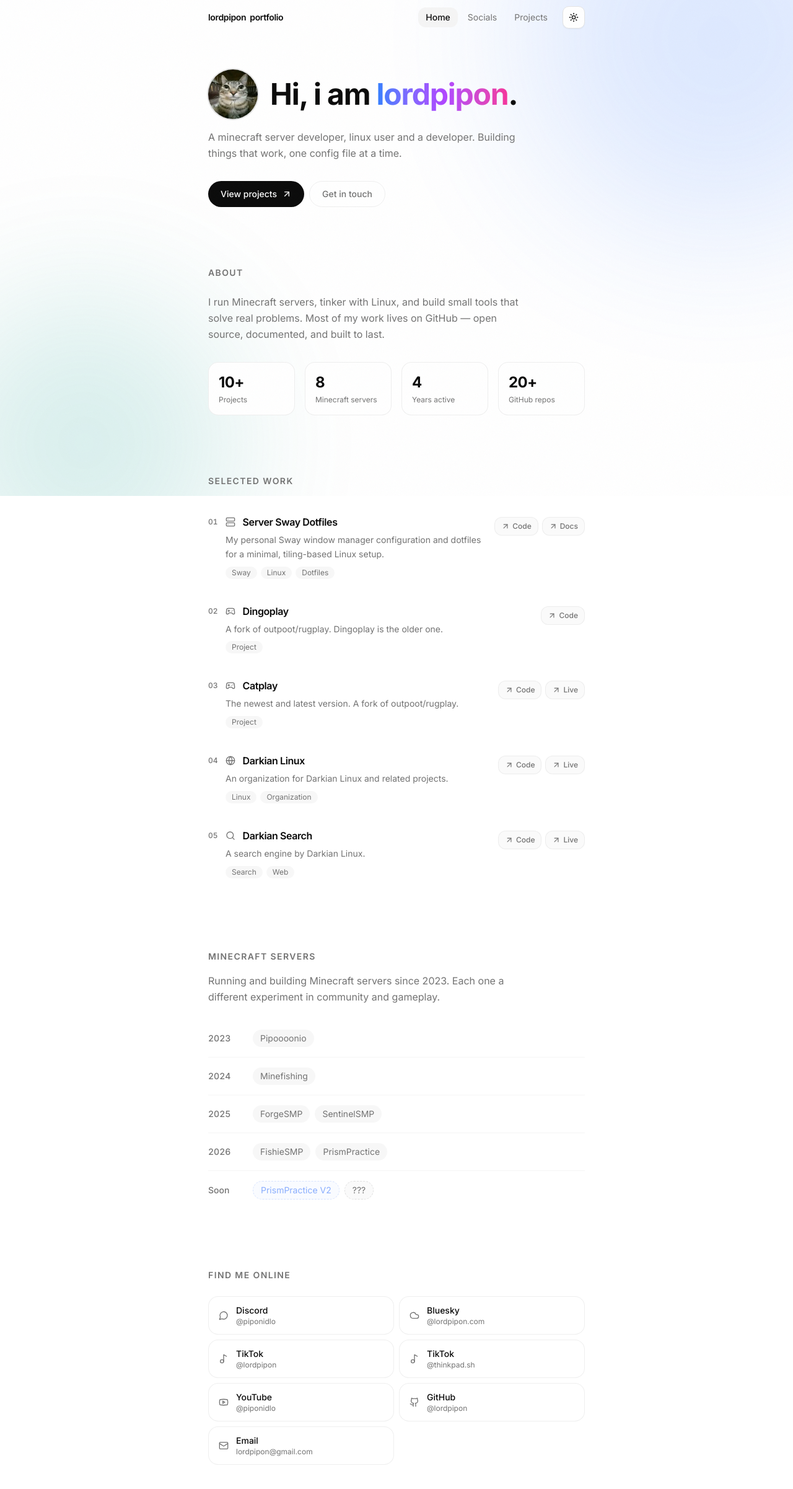
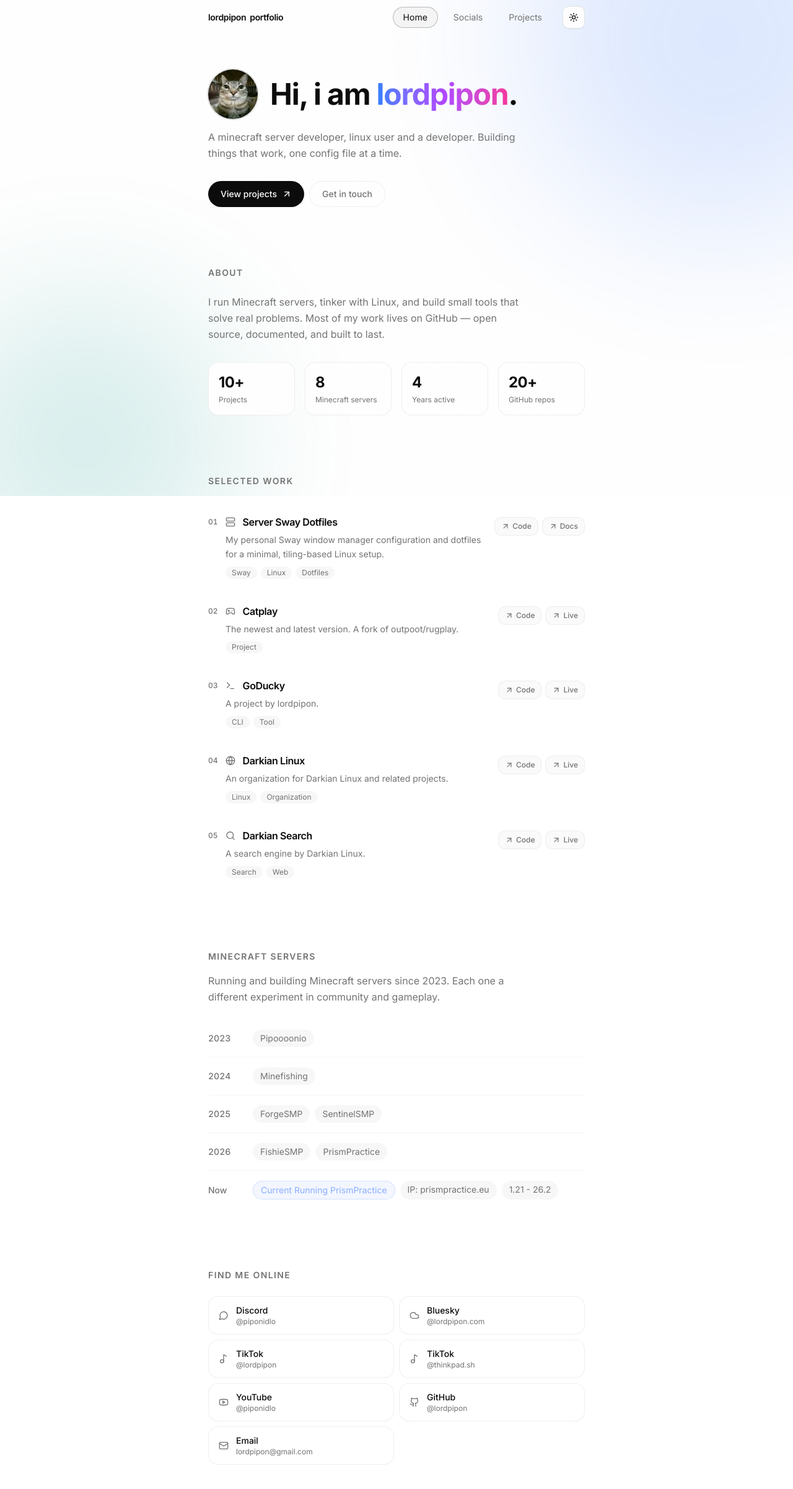
Before and after one commit to lordpipon/portfolio, a Next.js app: page / in a window 1280 px wide. Shown: the top 2402 px of the page at 62% size. Built offline with nearby package versions, Linux system fonts and the light colour scheme.

Commit message:
Add custom cross cursor with glow, pill nav buttons, fix Darkian Search, update Minecraft section

```diff
--- a/app/globals.css
+++ b/app/globals.css
@@ -124,6 +124,21 @@
   }
   body {
     @apply bg-background text-foreground;
+  }
+}
+
+/* Hide native cursor when custom cursor is active on fine pointers */
+@media (pointer: fine) {
+  html,
+  body,
+  a,
+  button,
+  input,
+  textarea,
+  select,
+  label,
+  [role="button"] {
+    cursor: none;
   }
 }
 
--- a/app/layout.tsx
+++ b/app/layout.tsx
@@ -2,6 +2,7 @@ import type { Metadata } from "next";
 import { Inter } from "next/font/google";
 
 import { ThemeProvider } from "@/components/theme-provider";
+import { CustomCursor } from "@/components/custom-cursor";
 
 import "./globals.css";
 
@@ -40,6 +41,7 @@ export default function RootLayout({
         >
           <div className="bg-blobs" />
           <div className="grain" />
+          <CustomCursor />
           {children}
         </ThemeProvider>
       </body>
--- a/app/page.tsx
+++ b/app/page.tsx
@@ -13,6 +13,7 @@ import {
   Server,
   Globe,
   Search,
+  Terminal,
   Gamepad2,
 } from "lucide-react";
 import Link from "next/link";
@@ -87,14 +88,6 @@ const projects = [
   },
   {
     num: "02",
-    title: "Dingoplay",
-    description: "A fork of outpoot/rugplay. Dingoplay is the older one.",
-    tags: ["Project"],
-    href: "https://github.com/lordpipon/dingoplay",
-    icon: Gamepad2,
-  },
-  {
-    num: "03",
     title: "Catplay",
     description:
       "The newest and latest version. A fork of outpoot/rugplay.",
@@ -102,6 +95,15 @@ const projects = [
     href: "https://github.com/lordpipon/catplay",
     liveHref: "https://catplay.org",
     icon: Gamepad2,
+  },
+  {
+    num: "03",
+    title: "GoDucky",
+    description: "A project by lordpipon.",
+    tags: ["CLI", "Tool"],
+    href: "https://github.com/go-ducky/cli",
+    liveHref: "https://goducky.lordpipon.com",
+    icon: Terminal,
   },
   {
     num: "04",
@@ -392,7 +394,7 @@ export default function Home() {
             >
               <div className="flex items-center gap-6">
                 <span className="w-12 shrink-0 text-sm font-medium tabular-nums text-muted-foreground">
-                  Soon
+                  Now
                 </span>
                 <div className="flex flex-wrap gap-2">
                   <motion.span
@@ -402,12 +404,15 @@ export default function Home() {
                       repeat: Infinity,
                       ease: "easeInOut",
                     }}
-                    className="rounded-full border border-dashed border-primary/30 bg-primary/5 px-3 py-1 text-sm text-primary"
+                    className="rounded-full border border-primary/30 bg-primary/10 px-3 py-1 text-sm text-primary"
                   >
-                    PrismPractice V2
+                    Current Running PrismPractice
                   </motion.span>
-                  <span className="rounded-full border border-dashed border-muted-foreground/20 bg-muted/50 px-3 py-1 text-sm text-muted-foreground">
-                    ???
+                  <span className="rounded-full bg-muted/80 px-3 py-1 text-sm text-muted-foreground">
+                    IP: prismpractice.eu
+                  </span>
+                  <span className="rounded-full bg-muted/80 px-3 py-1 text-sm text-muted-foreground">
+                    1.21 - 26.2
                   </span>
                 </div>
               </div>
--- /dev/null
+++ b/components/custom-cursor.tsx
@@ -0,0 +1,102 @@
+"use client";
+
+import { useEffect, useRef, useState } from "react";
+import { motion, useMotionValue, useSpring } from "framer-motion";
+
+export function CustomCursor() {
+  const [enabled, setEnabled] = useState(false);
+  const [hovering, setHovering] = useState(false);
+  const [visible, setVisible] = useState(false);
+
+  const x = useMotionValue(0);
+  const y = useMotionValue(0);
+  const glowX = useSpring(x, { stiffness: 200, damping: 30 });
+  const glowY = useSpring(y, { stiffness: 200, damping: 30 });
+  const crossX = useSpring(x, { stiffness: 500, damping: 40 });
+  const crossY = useSpring(y, { stiffness: 500, damping: 40 });
+
+  const hoverTimeout = useRef<number | null>(null);
+
+  useEffect(() => {
+    if (!window.matchMedia("(pointer: fine)").matches) return;
+    setEnabled(true);
+
+    const onMove = (e: MouseEvent) => {
+      x.set(e.clientX);
+      y.set(e.clientY);
+      setVisible(true);
+    };
+
+    const onOver = (e: MouseEvent) => {
+      const target = e.target as HTMLElement;
+      const interactive = target.closest(
+        "a, button, [role='button'], input, textarea, select, label"
+      );
+      if (hoverTimeout.current) window.clearTimeout(hoverTimeout.current);
+      if (interactive) {
+        setHovering(true);
+      } else {
+        hoverTimeout.current = window.setTimeout(() => setHovering(false), 150);
+      }
+    };
+
+    const onLeave = () => setVisible(false);
+
+    window.addEventListener("mousemove", onMove, { passive: true });
+    window.addEventListener("mouseover", onOver, { passive: true });
+    document.documentElement.addEventListener("mouseleave", onLeave);
+
+    return () => {
+      window.removeEventListener("mousemove", onMove);
+      window.removeEventListener("mouseover", onOver);
+      document.documentElement.removeEventListener("mouseleave", onLeave);
+      if (hoverTimeout.current) window.clearTimeout(hoverTimeout.current);
+    };
+  }, [x, y]);
+
+  if (!enabled) return null;
+
+  return (
+    <>
+      <motion.div
+        style={{ x: glowX, y: glowY }}
+        className="pointer-events-none fixed top-0 left-0 z-[99]"
+      >
+        <motion.div
+          animate={{
+            opacity: visible ? 1 : 0,
+            scale: hovering ? 1.6 : 1,
+          }}
+          transition={{ duration: 0.2 }}
+          className="-translate-x-1/2 -translate-y-1/2 rounded-full"
+        >
+          <div className="size-40 rounded-full bg-[radial-gradient(circle,rgba(99,102,241,0.12)_0%,transparent_70%)]" />
+          <div
+            className="absolute inset-0 rounded-full bg-[radial-gradient(circle,rgba(168,85,247,0.08)_0%,transparent_70%)]"
+            style={{ transform: "translate(20px, 10px)" }}
+          />
+        </motion.div>
+      </motion.div>
+
+      <motion.div
+        style={{ x: crossX, y: crossY }}
+        className="pointer-events-none fixed top-0 left-0 z-[99]"
+      >
+        <motion.div
+          animate={{
+            opacity: visible ? 1 : 0,
+            scale: hovering ? 1.5 : 1,
+            rotate: hovering ? 45 : 0,
+          }}
+          transition={{ type: "spring", stiffness: 300, damping: 25 }}
+          className="-translate-x-1/2 -translate-y-1/2"
+        >
+          <div className="relative size-4">
+            <span className="absolute top-1/2 left-1/2 h-px w-4 -translate-x-1/2 -translate-y-1/2 bg-foreground/70" />
+            <span className="absolute top-1/2 left-1/2 h-4 w-px -translate-x-1/2 -translate-y-1/2 bg-foreground/70" />
+          </div>
+        </motion.div>
+      </motion.div>
+    </>
+  );
+}
--- a/components/topbar.tsx
+++ b/components/topbar.tsx
@@ -83,7 +83,7 @@ export function Topbar() {
           <span className="text-sm font-semibold tracking-tight">portfolio</span>
         </motion.a>
 
-        <div className="hidden items-center gap-1 sm:flex">
+        <div className="hidden items-center gap-2 sm:flex">
           {navLinks.map((link) => (
             <a
               key={link.label}
@@ -92,24 +92,20 @@ export function Topbar() {
                 e.preventDefault();
                 handleNav(link.href);
               }}
-              className="relative rounded-lg px-3 py-1.5 text-sm transition-colors"
+              className={`relative rounded-full border px-4 py-1.5 text-sm transition-all duration-300 ${
+                active === link.href
+                  ? "border-foreground/25 bg-muted text-foreground"
+                  : "border-transparent text-muted-foreground hover:border-foreground/15 hover:bg-muted/60 hover:text-foreground"
+              }`}
             >
               {active === link.href && (
                 <motion.span
-                  layoutId="nav-active"
-                  className="absolute inset-0 rounded-lg bg-muted"
-                  transition={{ type: "spring", stiffness: 400, damping: 30 }}
+                  layoutId="nav-pill"
+                  className="absolute inset-0 -z-10 rounded-full bg-muted"
+                  transition={{ type: "spring", stiffness: 300, damping: 28 }}
                 />
               )}
-              <span
-                className={`relative z-10 ${
-                  active === link.href
-                    ? "text-foreground font-medium"
-                    : "text-muted-foreground hover:text-foreground"
-                }`}
-              >
-                {link.label}
-              </span>
+              <span className="relative z-10">{link.label}</span>
             </a>
           ))}
           <div className="ml-2">
```
